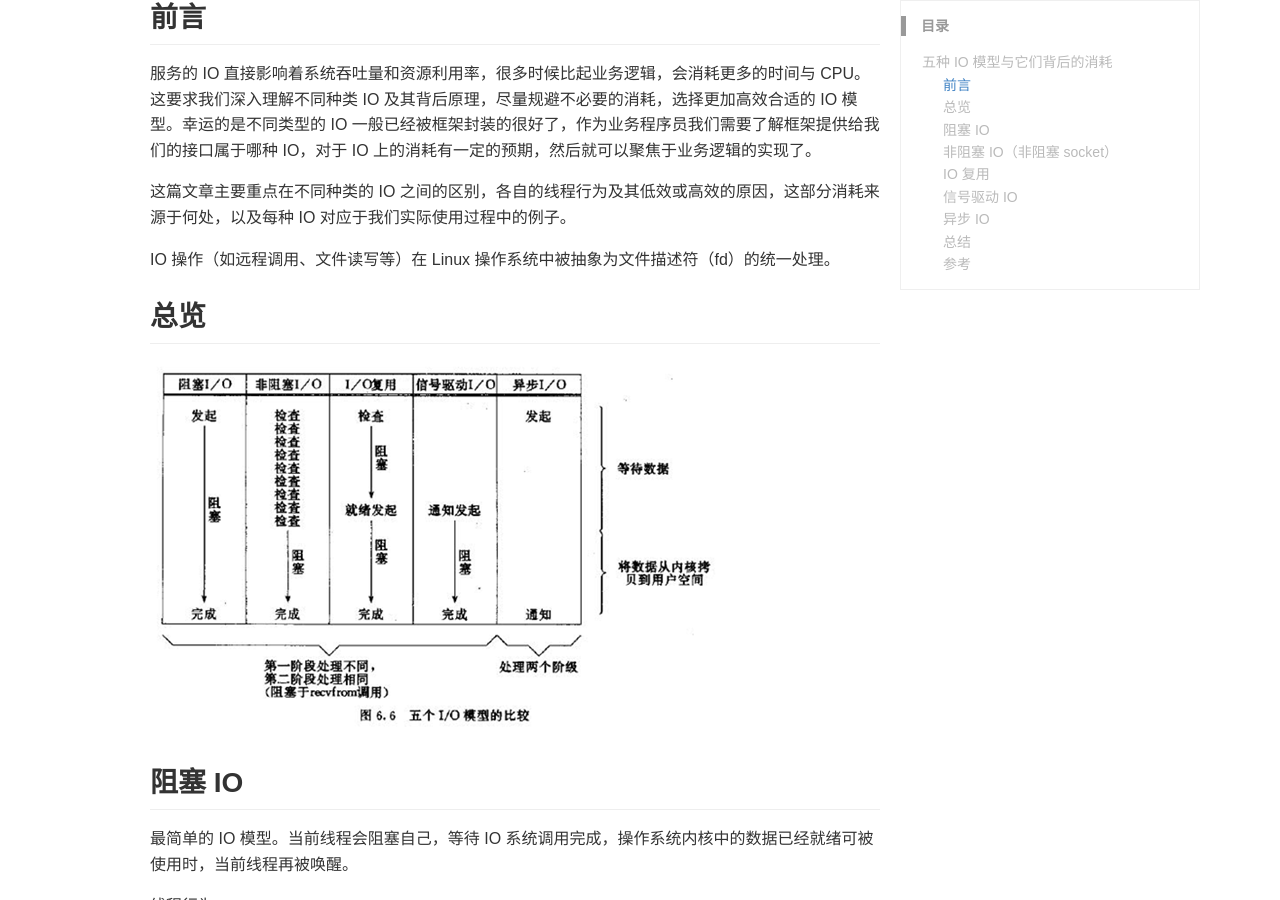
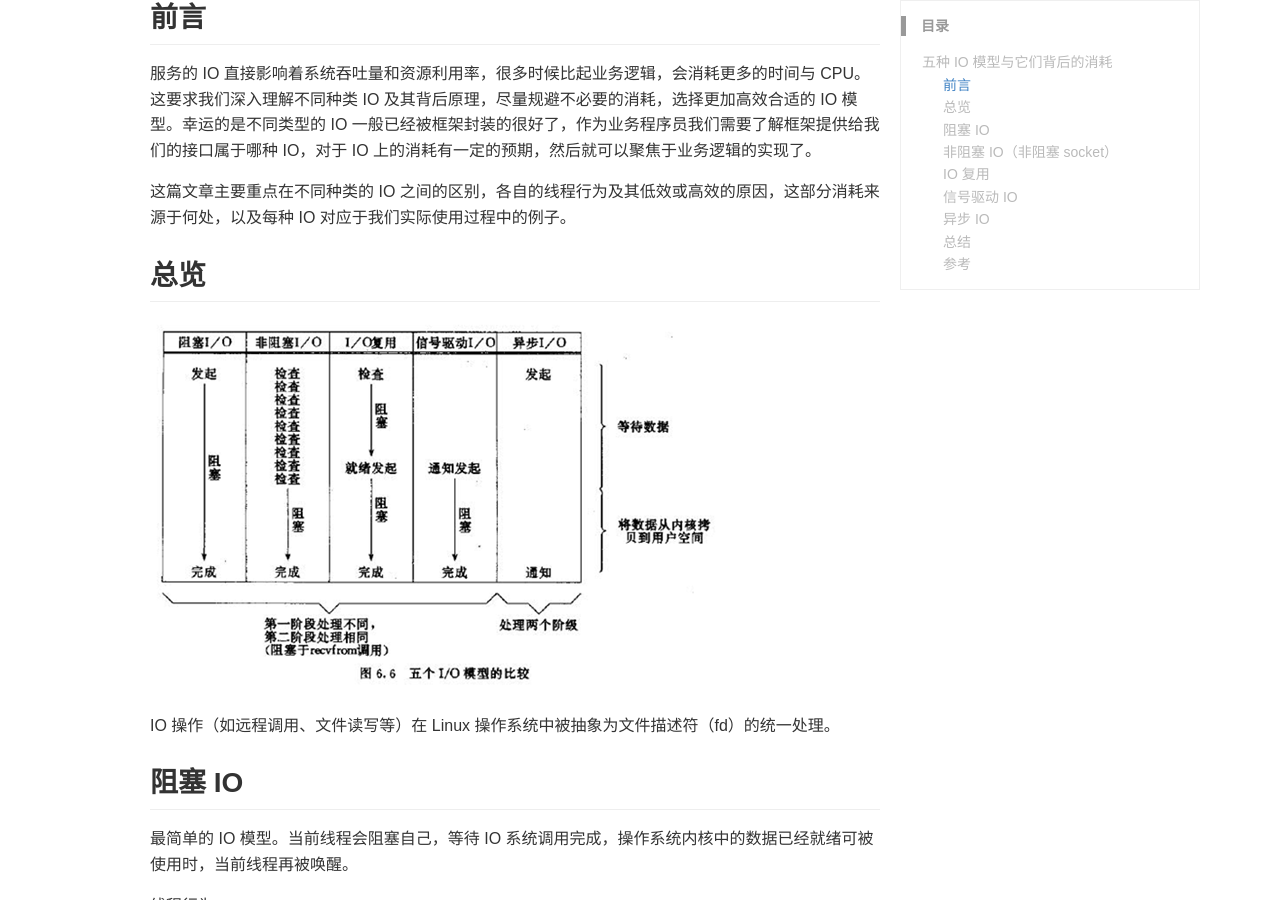
Before and after one commit to nyaaarlathotep/nyaaarlathotep.github.io, a Jekyll site: the page built from _posts/2025-5-5- IO.md, in a window 1280 px wide and 900 px high, scrolled down 369 px. Built offline with Jekyll 4.4.1, drawn with Linux system fonts in a browser that asks for light colours; comment, search, counter and statistics services are not loaded; a style sheet for code colours, icons or effects is not loaded.

Commit message:
Update 2025-5-5- IO.md

```diff
--- a/_posts/2025-5-5- IO.md
+++ b/_posts/2025-5-5- IO.md
@@ -18,11 +18,11 @@ essays: true
 
 这篇文章主要重点在不同种类的 IO 之间的区别，各自的线程行为及其低效或高效的原因，这部分消耗来源于何处，以及每种 IO 对应于我们实际使用过程中的例子。
 
-IO 操作（如远程调用、文件读写等）在 Linux 操作系统中被抽象为文件描述符（fd）的统一处理。
-
 ## 总览
 
 ![overview](/images/IO/IO overview.png)
+
+IO 操作（如远程调用、文件读写等）在 Linux 操作系统中被抽象为文件描述符（fd）的统一处理。
 
 ## 阻塞 IO
 
@@ -84,9 +84,7 @@ IO 操作（如远程调用、文件读写等）在 Linux 操作系统中被抽
 资源开销：
 
 - 单次系统调用管理多个fd（O(1)时间复杂度）
-
 - 仅监控线程产生阻塞开销
-
 - 数据由线程进行读写，数据在内核空间与用户空间之间复制
 
 例子：
```
